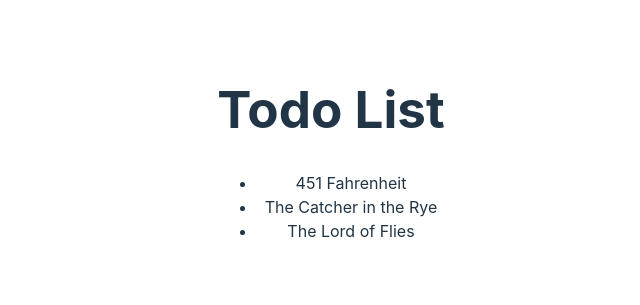
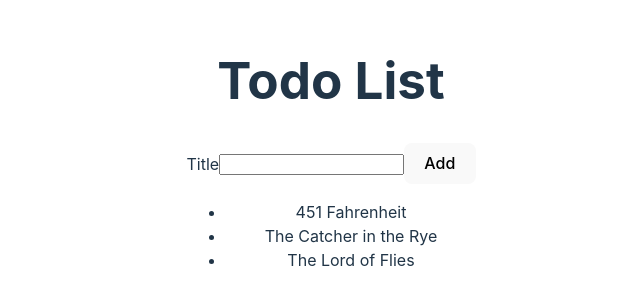
Before and after one commit to SergeDot/react-todo, a React (Vite) app: page / in a window 1280 px wide. Shown: the part 247-552 px from the top of the page, without its empty margins (309-949 px from the left). Built offline with nearby package versions, Linux system fonts and the light colour scheme.

Commit message:
broke down the components AddTodoForm and TodoList

```diff
--- /dev/null
+++ b/src/AddTodoForm.jsx
@@ -0,0 +1,12 @@
+const AddTodoForm = () => {
+
+  return (
+<form action="">
+  <label htmlFor="todoTitle">Title</label>
+  <input type="text" id="todoTitle" />
+  <button>Add</button>
+</form>
+  )
+}
+
+export default AddTodoForm
--- a/src/App.jsx
+++ b/src/App.jsx
@@ -1,24 +1,6 @@
 import './App.css'
-
-const todoList = [{
-  id:1,
-  title:"451 Fahrenheit",
-  author:"Ray Bradbury",
-  state: "California",
-  country:"USA"
-  }, {
-  id:2,
-  title:"The Catcher in the Rye",
-  author:"Jerome David Sallinger",
-  state:"New Hampshire",
-  country:"USA"
-  }, {
-  id:3,
-  title:"The Lord of Flies",
-  author:"William Golding",
-  state:"Cornwall",
-  country:"UK"
-}];
+import TodoList from './TodoList'
+import AddTodoForm from './AddTodoForm'
 
 function App() {
 
@@ -27,13 +9,12 @@
       <h1>
         Todo List
       </h1>
-      <ul>
-        {todoList.map(item=>{
-          return <li key={item.id}>{item.title}</li>
-        })}
-      </ul>
+      <AddTodoForm />
+      <TodoList />
     </>
   )
 }
 
+
+
 export default App
--- /dev/null
+++ b/src/TodoList.jsx
@@ -0,0 +1,31 @@
+const TodoList = () => {
+  const todoList = [{
+    id: 1,
+    title: "451 Fahrenheit",
+    author: "Ray Bradbury",
+    state: "California",
+    country: "USA"
+  }, {
+    id: 2,
+    title: "The Catcher in the Rye",
+    author: "Jerome David Sallinger",
+    state: "New Hampshire",
+    country: "USA"
+  }, {
+    id: 3,
+    title: "The Lord of Flies",
+    author: "William Golding",
+    state: "Cornwall",
+    country: "UK"
+  }];
+
+  return (
+    <ul>
+    {todoList.map(item => {
+      return <li key={item.id}>{item.title}</li>
+    })}
+  </ul>
+  )
+}
+
+export default TodoList
```
